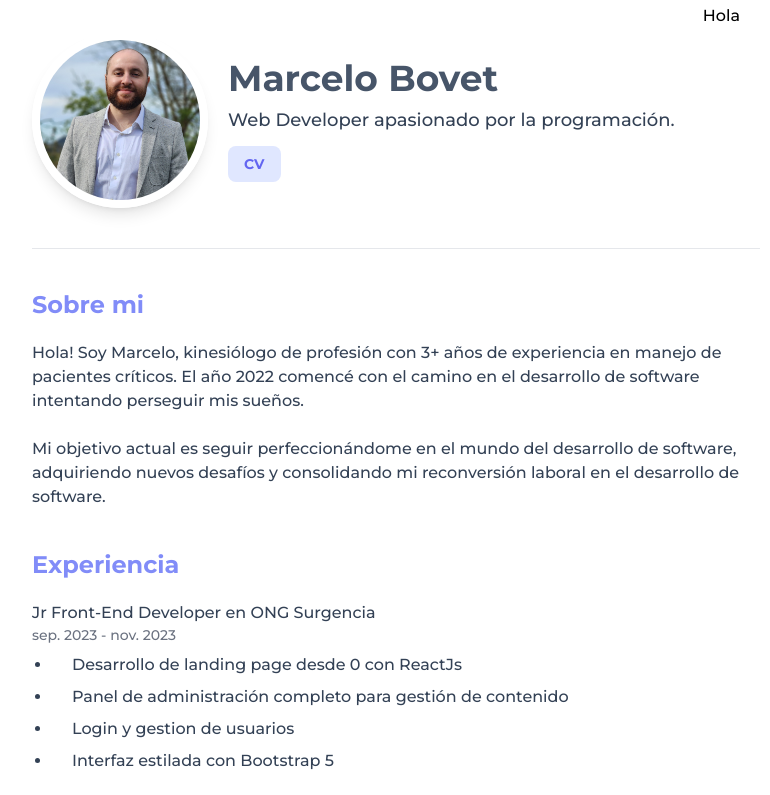
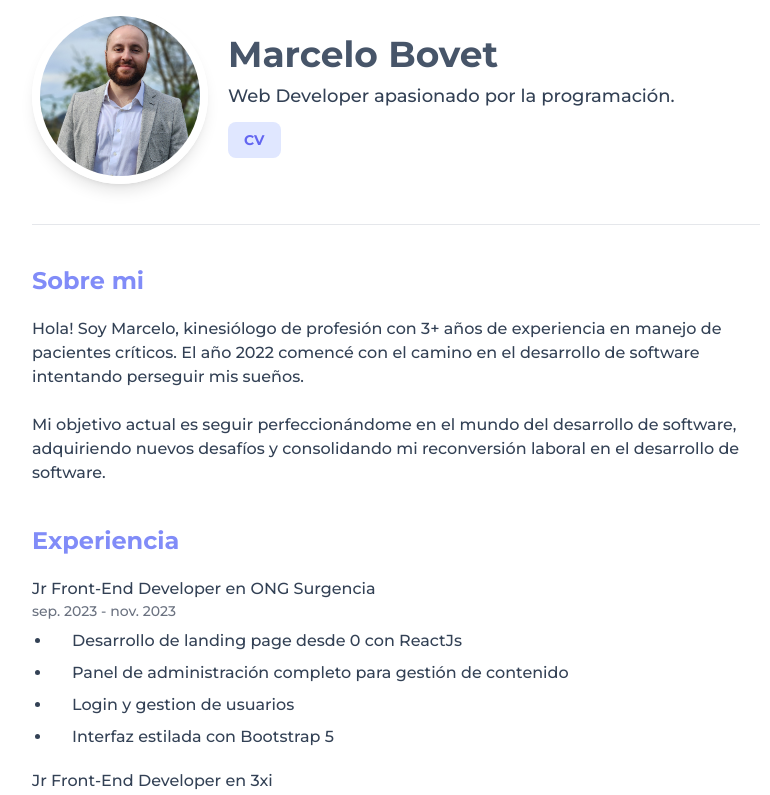
Before and after one commit to marcelobovet/Portafolio, a React (Vite) app: page / in a window 1280 px wide. Shown: the top 795 px of the page, without its empty margins (244-1014 px from the left). Built offline with nearby package versions, Linux system fonts and the light colour scheme.

Commit message:
delete text header

```diff
--- a/src/pages/Index.jsx
+++ b/src/pages/Index.jsx
@@ -7,9 +7,7 @@ import { Projects } from '../components/Projects';
 const Index = () => {
   return (
     <>
-      <div className="bottom-0 static flex justify-end items-center py-1 px-5 z-20 bg-white bg-opacity-80 backdrop-blur-lg h-full">
-        <button> Hola</button>
-      </div>
+      <div className="bottom-0 static flex justify-end items-center py-1 px-5 z-20 bg-white bg-opacity-80 backdrop-blur-lg h-full"></div>
       <Header />
       <hr className="mt-10"></hr>
       <About />
```
